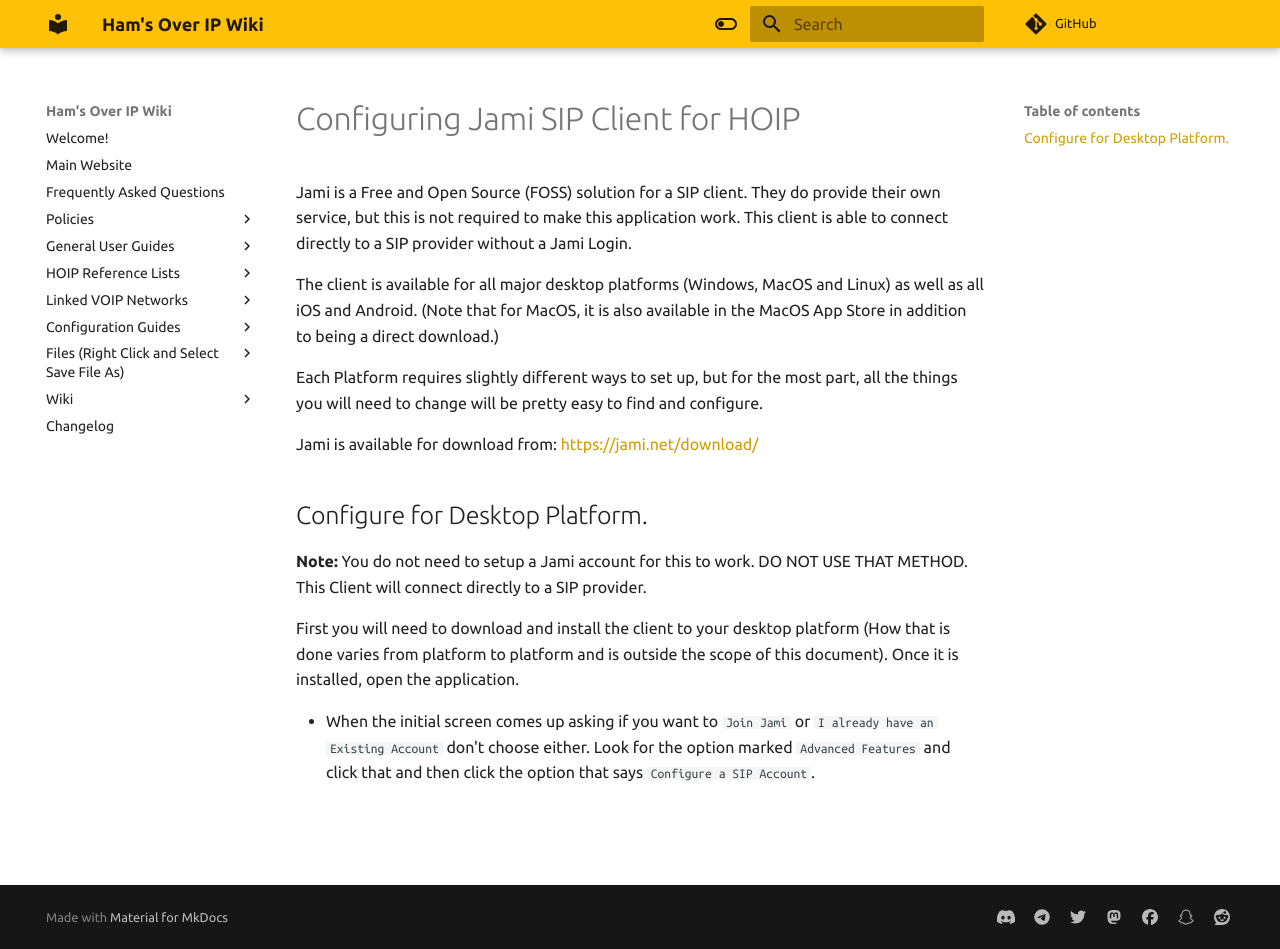
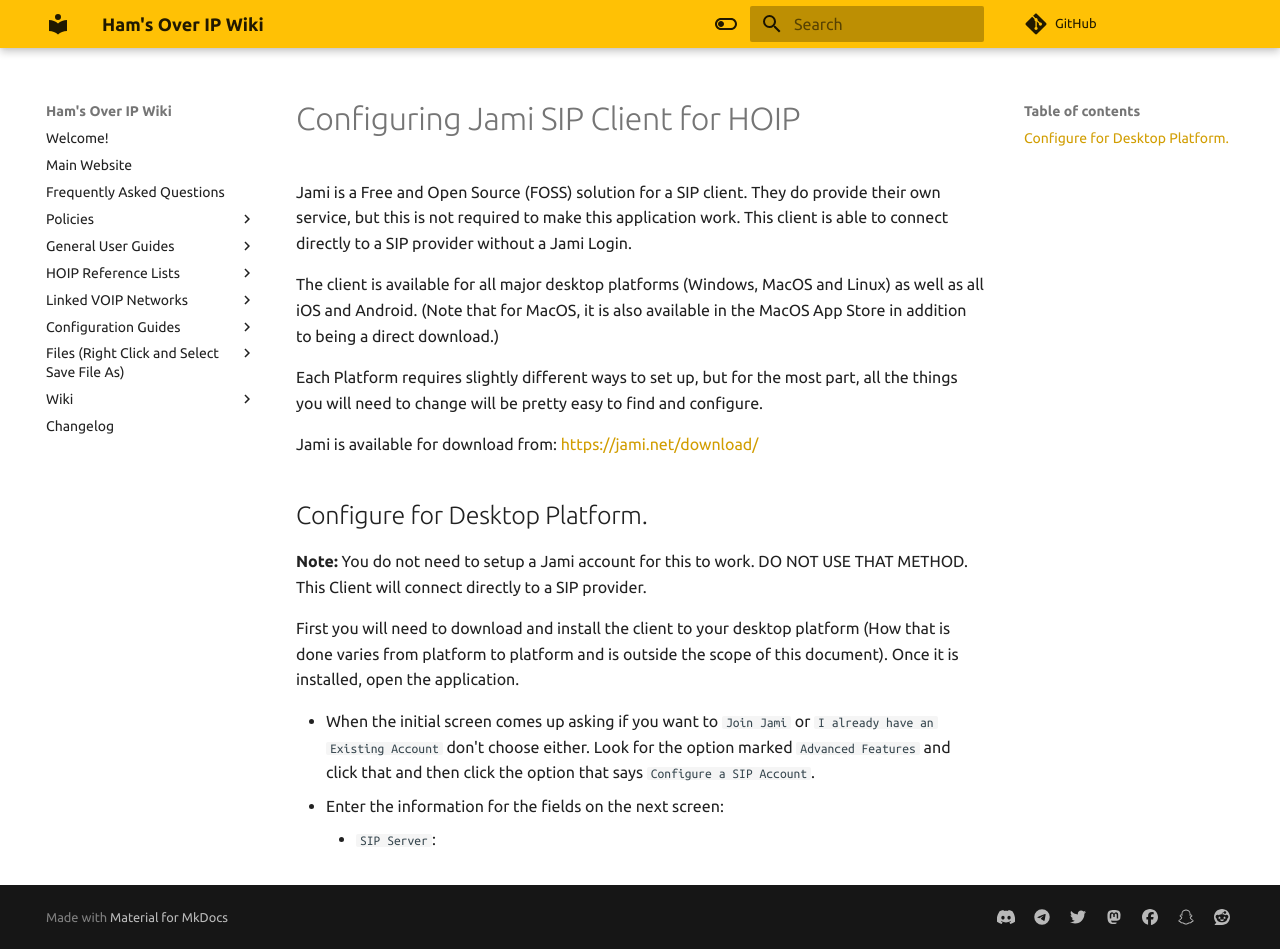
Before and after one commit to hamsoverip/wiki, an MkDocs documentation site: the page built from docs/endpoints/soft_phones/jammi.md, in a window 1280 px wide and 949 px high. Built offline with MkDocs 1.6.1 and Material for MkDocs 9.7.7, drawn with Linux system fonts in a browser that asks for light colours; comment, search, counter and statistics services are not loaded.

Commit message:
Multiple page updates and Addition of Polycom Config Guide - 08262022 - N8ACL

````diff
--- a/docs/endpoints/soft_phones/jammi.md
+++ b/docs/endpoints/soft_phones/jammi.md
@@ -16,3 +16,5 @@
 First you will need to download and install the client to your desktop platform (How that is done varies from platform to platform and is outside the scope of this document). Once it is installed, open the application.
 
 * When the initial screen comes up asking if you want to ```Join Jami``` or ```I already have an Existing Account``` don't choose either. Look for the option marked ```Advanced Features``` and click that and then click the option that says ```Configure a SIP Account```.
+* Enter the information for the fields on the next screen:
+    * ```SIP Server```:
````
Also changed, not shown: docs/endpoints/hard_phones/PolycomVVX4xx.md (+4 -4 lines).
